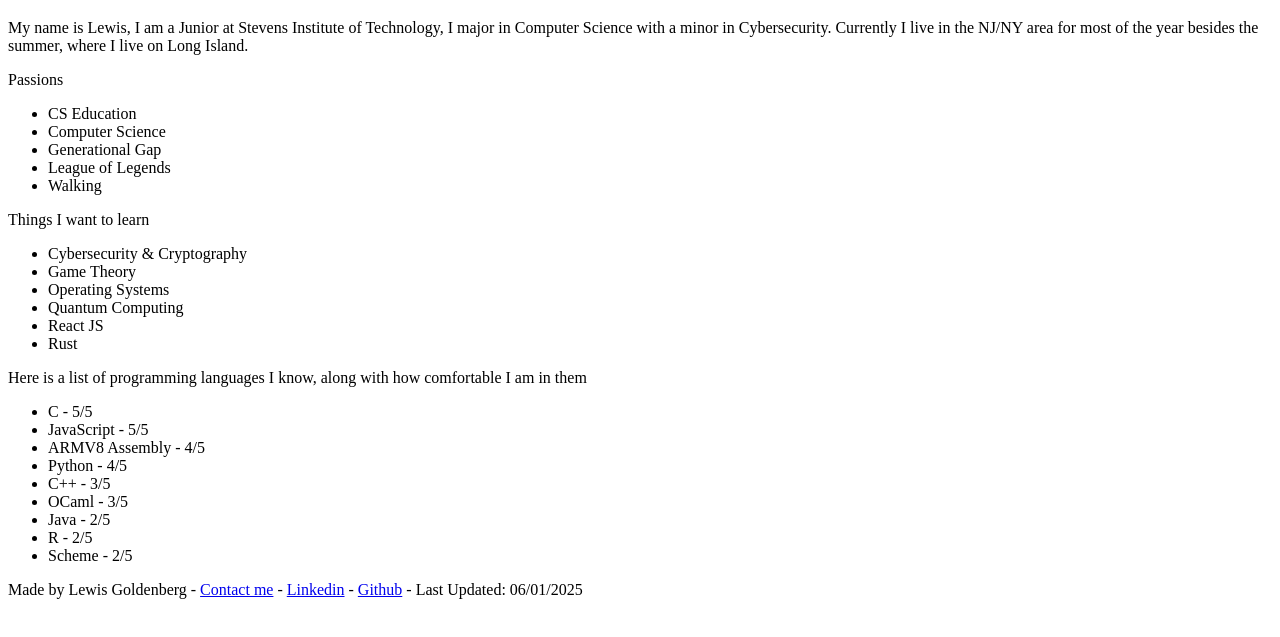
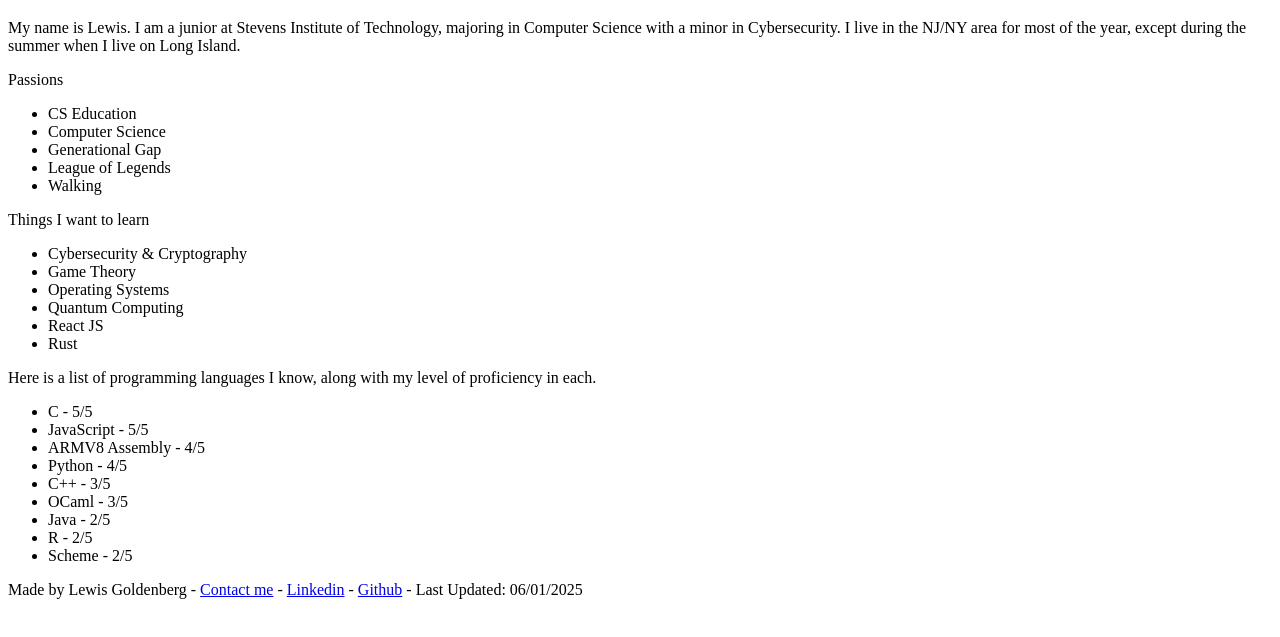
Before and after one commit to lmgoldenberg/mywebsite, a website: page static/home.html in a window 1280 px wide. Shown: the part 61-698 px from the top of the page. Drawn offline with Linux system fonts and the light colour scheme; files that its build step writes are made by us from their sources.

Commit message:
html revision

```diff
--- a/static/home.html
+++ b/static/home.html
@@ -2,15 +2,16 @@
 <html lang="en">
   <head>
     <meta charset="utf-8">
-    <title>My website</title>
+    <title>Lewis Goldenberg</title>
     <link rel="stylesheet" href="../public/css/main.css">
   </head>
   <body>
     <main>
         <h1>Lewis Goldenberg</h1>
-
         <div id="bio">
-            <p>My name is Lewis, I am a Junior at Stevens Institute of Technology, I major in Computer Science with a minor in Cybersecurity. Currently I live in the NJ/NY area for most of the year besides the summer, where I live on Long Island.</p>
+            <p>My name is Lewis. I am a junior at Stevens Institute of Technology, majoring in Computer Science with a minor in Cybersecurity. I live in the NJ/NY area for most of the year, except during the summer when I live on Long Island.</p>
+        </div>
+        <div id="passions">
             <p>Passions</p>
             <ul>
                 <li>CS Education</li>
@@ -19,6 +20,8 @@
                 <li>League of Legends</li>
                 <li>Walking</li>
             </ul>
+        </div>
+        <div id="tolearn">
             <p>Things I want to learn</p>
             <ul>
                 <li>Cybersecurity & Cryptography</li>
@@ -30,7 +33,7 @@
             </ul>
         </div>
         <div id="languages">
-            <p>Here is a list of programming languages I know, along with how comfortable I am in them</p>
+            <p>Here is a list of programming languages I know, along with my level of proficiency in each.</p>
             <ul>
                 <li>C - 5/5</li>
                 <li>JavaScript - 5/5</li>
```
